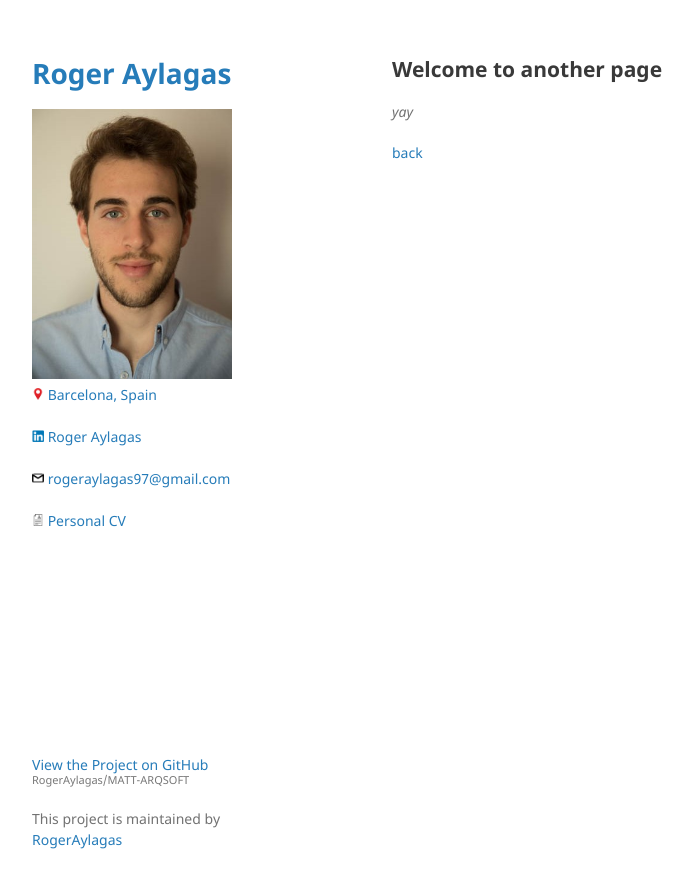
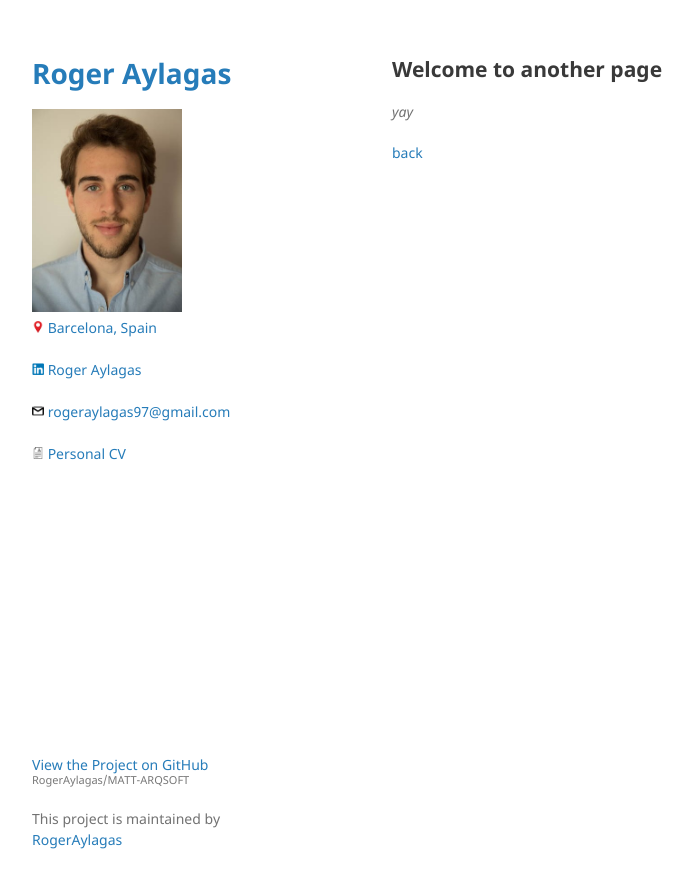
Before and after one commit to RogerAylagas/MATT-ARQSOFT, a Jekyll site: the page built from another-page.md, in a window 1280 px wide. Shown: the top 888 px of the page, without its empty margins (178-871 px from the left). Built offline with Jekyll 4.4.1, drawn with Linux system fonts in a browser that asks for light colours; our own code applies the rules of GitHub Pages for plain Markdown files.

Commit message:
Changed Layout

```diff
--- a/_layouts/default.html
+++ b/_layouts/default.html
@@ -18,7 +18,7 @@
         <h1><a href="{{ "/" | absolute_url }}">{{ site.title | default: site.github.repository_name }}</a></h1>
 
         {% if site.profile_img %}
-          <img src="{{site.profile_img | relative_url}}" alt="Profile Image" width="200"/>
+          <img src="{{site.profile_img | relative_url}}" alt="Profile Image" width="150"/>
         {% endif %}
         {% if site.location %}
           <br>
```
